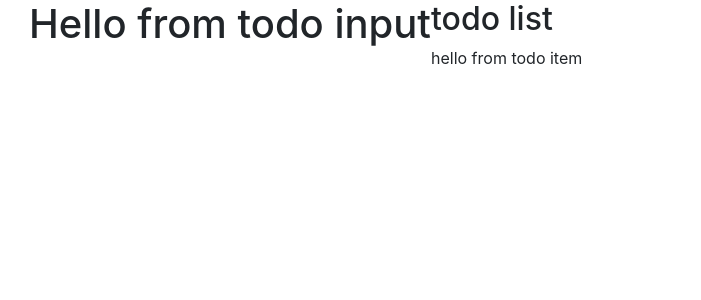
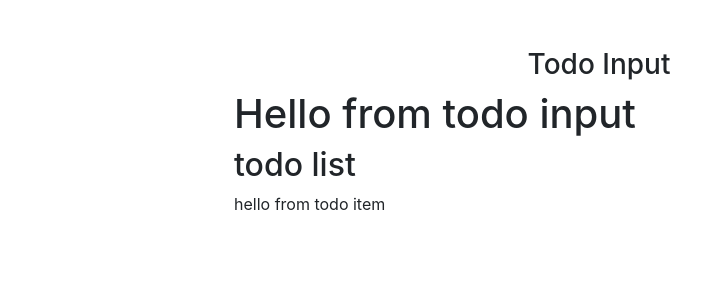
Before and after one commit to strongus/react-todo-list, a React (Create React App) app: page / in a window 1280 px wide. Shown: the top 300 px of the page, without its empty margins (41-742 px from the left). Built offline with nearby package versions, Linux system fonts and the light colour scheme.

Commit message:
App component structurs

```diff
--- a/src/App.js
+++ b/src/App.js
@@ -1,17 +1,55 @@
 import React, { Component } from "react";
-import uuid from "uuid";
+import { v4 as uuidv4 } from "uuid";
 import "bootstrap/dist/css/bootstrap.min.css";
 import TodoInput from "./components/TodoInput";
 import TodoList from "./components/TodoList";
 
 // Testing out vs code Githup Netlify connection
 class App extends Component {
+  state = {
+    items: [
+      { id: 1, title: "wake up" },
+      { id: 2, title: "make breakfast" },
+      { id: 3, title: "go to bed" },
+    ],
+    id: uuidv4(),
+    item: "",
+    editItem: false,
+  };
+  handleChange = (e) => {
+    console.log("handleChange");
+  };
+  handleSubmit = (e) => {
+    console.log("handleSubmit");
+  };
+  clearList = (e) => {
+    console.log("clearList");
+  };
+
+  handleDelete = (id) => {
+    console.log(`handle delete ${id}`);
+  };
+
+  handleEdit = (id) => {
+    console.log(`handle edit ${id}`);
+  };
+
   render() {
+    console.log(this.state);
     return (
       <div className="container">
         <div className="row">
-          <TodoInput />
-          <TodoList />
+          <div className="col-10 mx-auto col-md-8 mt-5">
+            <h3 className="text-capitalize text-center">Todo Input</h3>
+            <TodoInput
+              item={this.state.item}
+              handleChange={this.handleChange}
+              handleSubmit={this.handleSubmit}
+              editItem={this.state.editItem}
+            />
+            <TodoList items={this.state.items} clearList={this.clearList} handleDelete={this.handleDelete}
+            handleEdit={this.handleEdit}/>
+          </div>
         </div>
       </div>
     );
```
